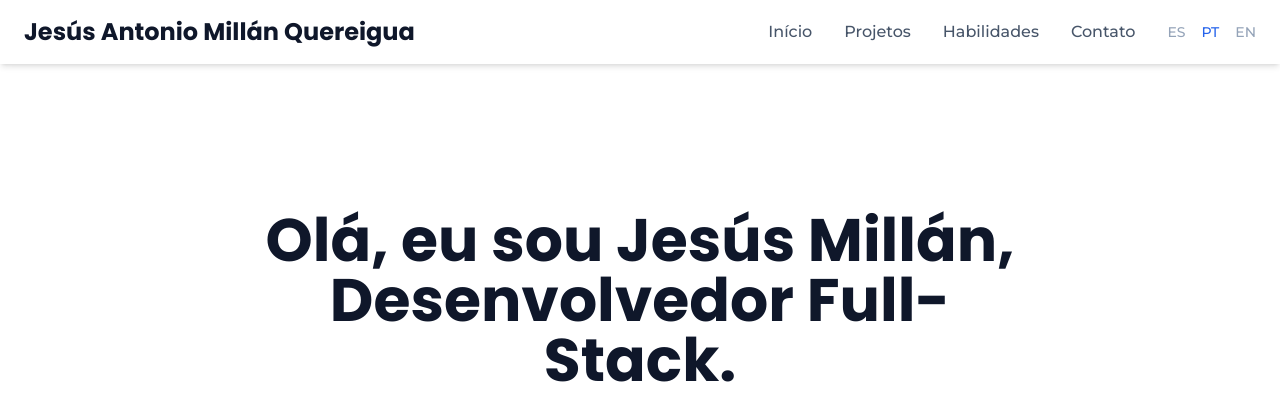
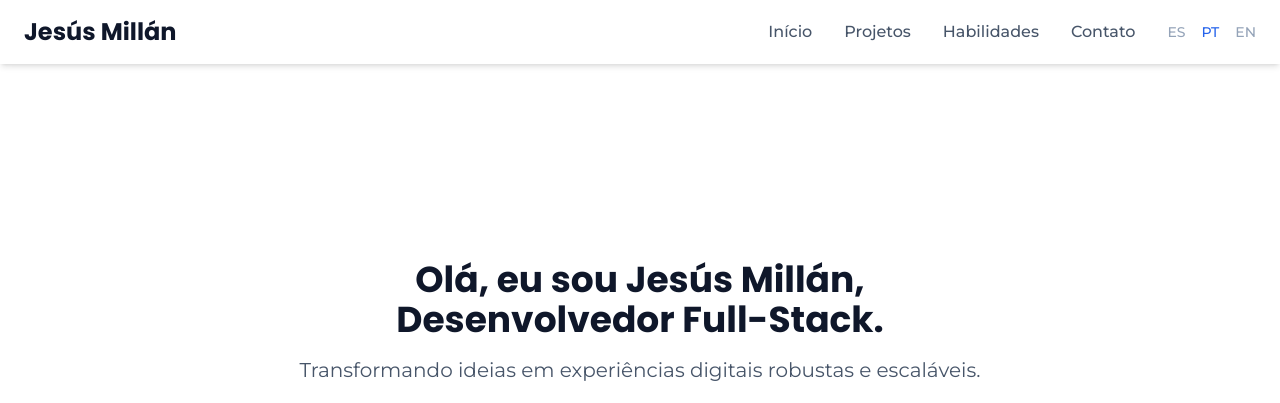
Before and after one commit to millanqjesus/mi-portafolio, a plain HTML site: page index.html in a window 1280 px wide. Shown: the top 403 px of the page. Drawn offline with nearby package versions, Linux system fonts and the light colour scheme.

Commit message:
Ajuste nombre y tamaño titulo principal

```diff
--- a/index.html
+++ b/index.html
@@ -33,7 +33,7 @@
 
     <header class="bg-white/80 backdrop-blur-sm shadow-md fixed w-full z-50">
         <nav class="container mx-auto px-6 py-4 flex justify-between items-center">
-            <a href="#" class="font-display text-2xl font-bold text-slate-900">Jesús Antonio Millán Quereigua</a>
+            <a href="#" class="font-display text-2xl font-bold text-slate-900">Jesús Millán</a>
 
             <ul class="hidden md:flex space-x-8">
                 <li><a href="#inicio" class="font-medium text-slate-600 hover:text-blue-600 transition-colors duration-300" data-translate="navInicio">Inicio</a></li>
@@ -52,7 +52,7 @@
     <main>
         <section id="inicio" class="bg-white min-h-screen flex flex-col justify-center items-center text-center px-6">
             <div class="max-w-3xl">
-                <h1 data-translate="heroTitle" class="font-display text-4xl md:text-6xl font-bold text-slate-900 leading-tight mb-4"></h1>
+                <h1 data-translate="heroTitle" class="font-display text-2xl md:text-4xl font-bold text-slate-900 leading-tight mb-4"></h1>
                 <p data-translate="heroSubtitle" class="text-lg md:text-xl text-slate-600 mb-8"></p>
                 <a href="#proyectos" data-translate="heroButton" class="inline-block bg-blue-600 text-white font-bold py-3 px-8 rounded-md transition-all duration-300 hover:bg-blue-700 hover:scale-105"></a>
                 <div class="mt-10 flex justify-center space-x-6">
```
